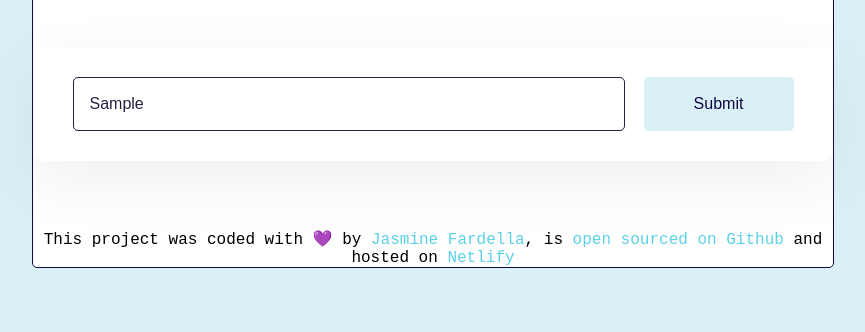
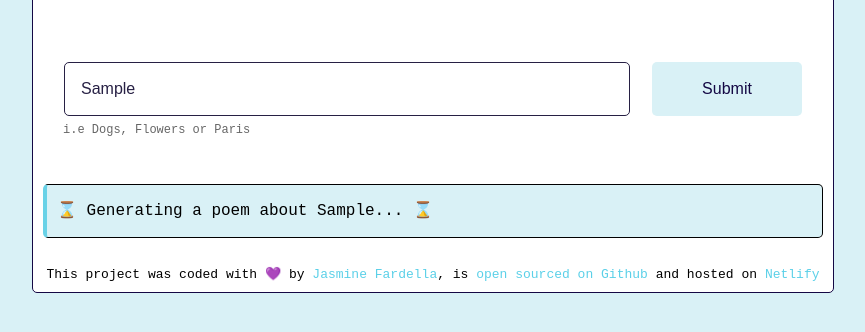
Before and after one commit to Jasminefardella/poem-generator, a plain HTML site: page index.html in a window 1280 px wide. Both pictures are taken after typing "Sample" into the empty fields and a click on the input 925 px from the left and 332 px from the top of the page. Shown: the part 228-560 px from the top of the page, without its empty margins (207-1072 px from the left). Drawn offline with nearby package versions, Linux system fonts and the light colour scheme; no server answers.

Commit message:
modify css, html and add animation on poem to improve user experience

```diff
--- a/index.html
+++ b/index.html
@@ -15,10 +15,11 @@
       </header>
 
       <main>
+        <div class="form-container">
           <form id="poem-generator-form">
             <input
               type="text"
-            placeholder="Tell me a joke about..."
+              placeholder="Write me a poem about..."
               autofocus
               required
               autocomplete="off"
@@ -27,8 +28,10 @@
             />
             <input type="submit" class="submit-button" />
           </form>
+          <div class="hint">i.e Dogs, Flowers or Paris</div>
+        </div>
 
-        <div class="poem" id="poem"></div>
+        <div class="poem hidden" id="poem"></div>
       </main>
       <br />
 
--- a/src/script.js
+++ b/src/script.js
@@ -17,8 +17,12 @@ function generatePoem(event) {
   let apiKey = "0bod964835tb46326c02ff76308ed7a0";
   let prompt = `Generate a poem about ${instructionsInput.value}`;
   let context =
-    "You are a romantic Poem expert and love to write short poems. You mission is to generate a 4 line poem in basic HTML and separate each line with a <br />. Make sure to follow the user instructions. Do not include a title to the poem. Sign the poem with 'SheCodes AI' inside a <strong> element at the end of the poem and NOT at the beginning";
+    "You are a Poem expert and love to write short poems. You mission is to generate a 4 line poem and separate each line with a <br/>. Make sure to follow the user instructions. Do not include a title to the poem. Sign the poem with 'SheCodes AI' inside a <strong> element at the end of the poem and NOT at the beginning";
   let apiUrl = `https://api.shecodes.io/ai/v1/generate?prompt=${prompt}&context=${context}&key=${apiKey}`;
+
+  let poemElement = document.querySelector("#poem");
+  poemElement.classList.remove("hidden");
+  poemElement.innerHTML = `<div class="generating">⌛ Generating a poem about ${instructionsInput.value}... ⌛</div> `;
 
   console.log("Generating poem");
   console.log(`Prompt: ${prompt}`);
--- a/src/style.css
+++ b/src/style.css
@@ -28,13 +28,23 @@ h1 {
   color: #140844;
 }
 
+.form-container {
+  padding: 15px 20px;
+  background-color: white;
+  border-radius: 10px;
+  margin-bottom: 30px;
+}
+
 form {
-  padding: 30px;
-  background-color: white;
-  box-shadow: 0px 20px 60px rgba(65, 50, 100, 0.08);
-  border-radius: 10px;
   display: flex;
-  margin-bottom: 30px;
+}
+
+.hint {
+  line-height: 1.5;
+  font-size: 12px;
+  margin-top: 5px;
+  opacity: 0.6;
+  margin-left: 10px;
 }
 
 input {
@@ -63,17 +73,45 @@ input {
 
 .submit-button:hover {
   cursor: pointer;
+  background-color: rgb(153, 225, 239);
+  transition: 200ms;
 }
 
 .poem {
-  line-height: 1.5;
+  line-height: 2;
   padding: 10px;
+  margin: 10px;
+  border: solid 1px;
+  border-radius: 5px;
+  border-left: 4px solid rgb(105, 210, 231);
+  background-color: rgb(217, 241, 246);
 }
 
 .poem strong {
-  color: rgb(91, 208, 232);
+  color: rgb(105, 210, 231);
+}
+
+.hidden {
+  display: none;
 }
 
 footer {
   text-align: center;
+  font-size: 13px;
+  margin-bottom: 10px;
 }
+
+.generating {
+  animation: blink-animation 1s steps(5, start) infinite;
+}
+
+@keyframes blink-animation {
+  to {
+    visibility: hidden;
+  }
+}
+@-webkit-keyframes blink-animation {
+  to {
+    visibility: hidden;
+  }
+}
```
Also changed, not shown: images/favicon.ico (added). Lines whose indentation alone changed are shown as unchanged.
